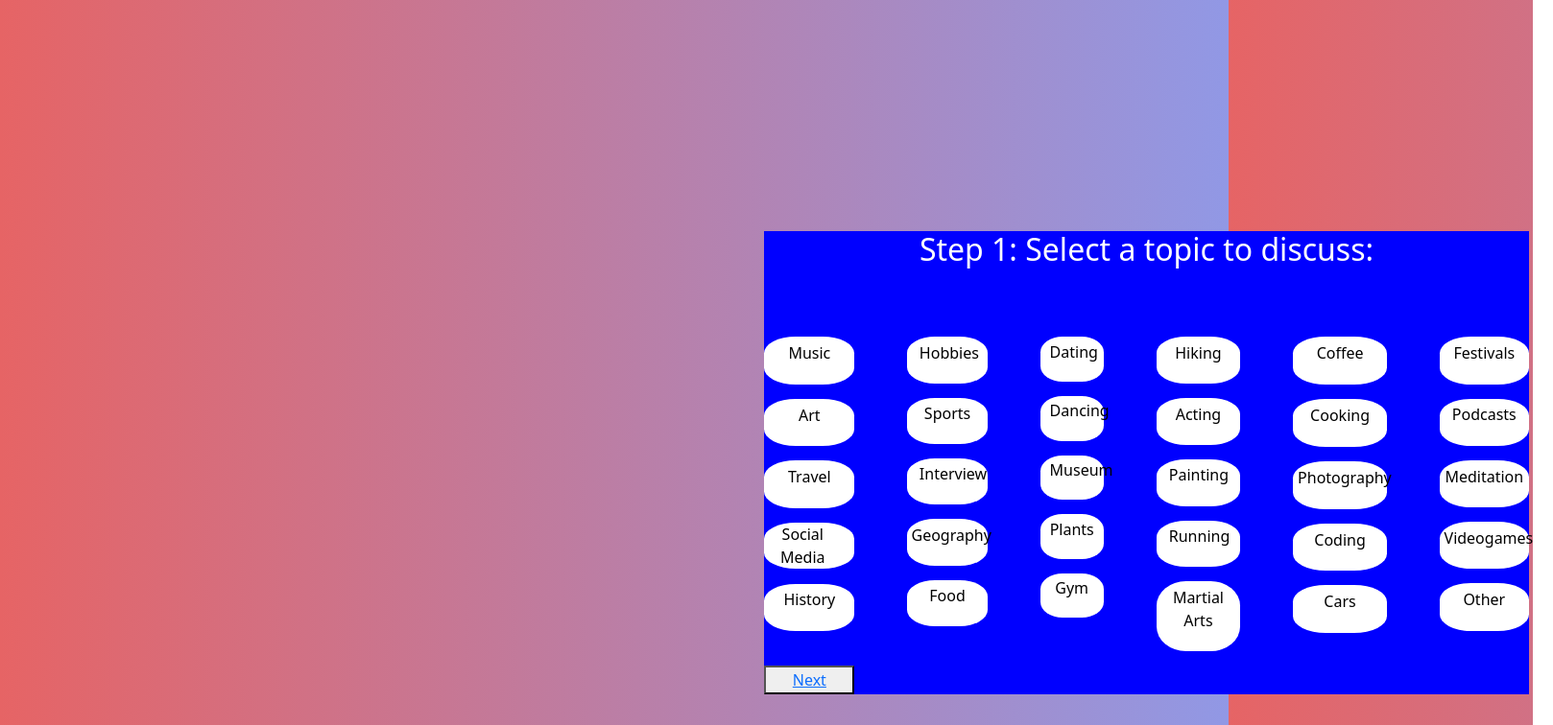
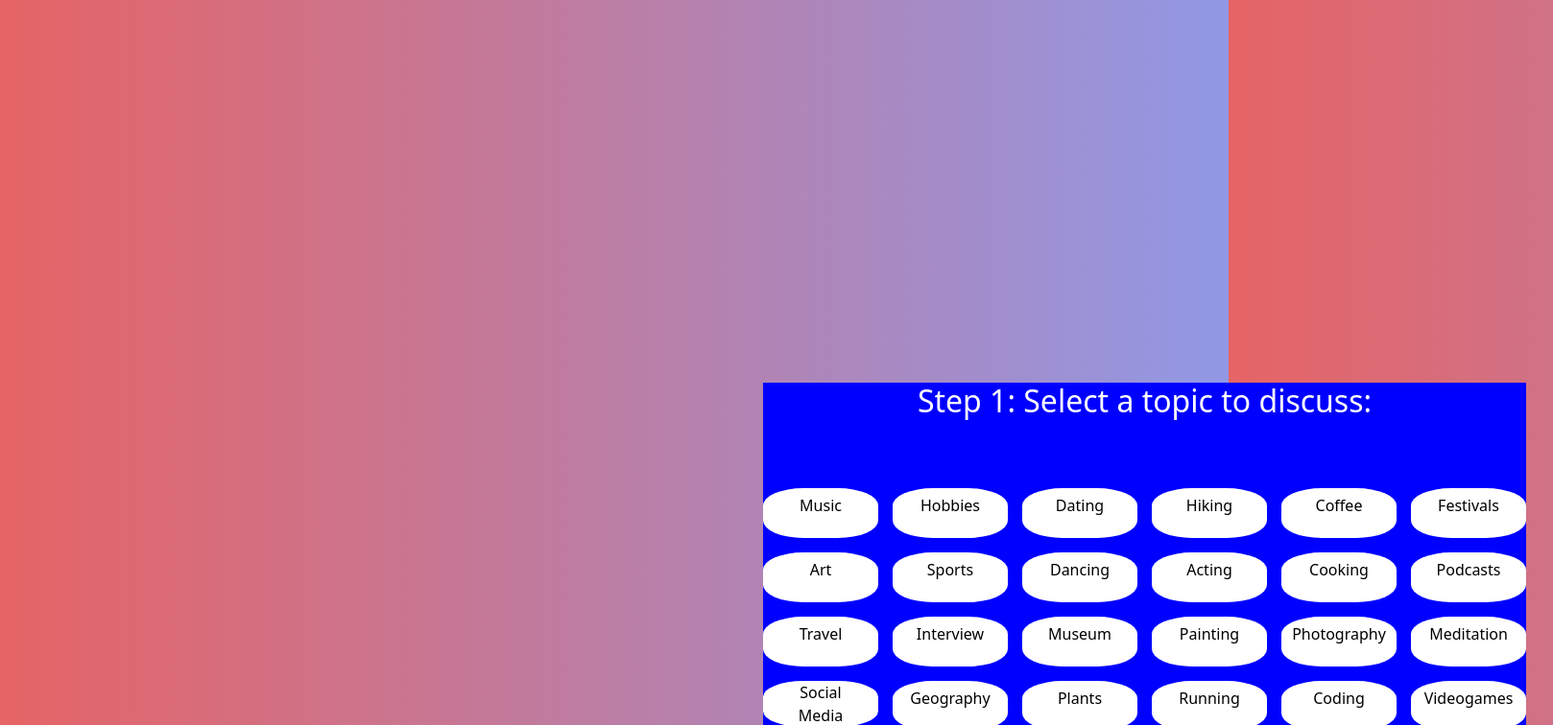
Before and after one commit to Paul449/PauEnglish-Practice99, a React (Vite) app in the folder client-side/: page /Topics in a window 1280 px wide. Shown: the top 756 px of the page at 96% size, 1618 px wide, since content can reach past the window. Built offline with nearby package versions, Linux system fonts and the light colour scheme.

Commit message:
icons comments

```diff
--- /dev/null
+++ b/client-side/src/assets/Icons.jsx
@@ -0,0 +1,44 @@
+import * as React from "react";
+// export Music icon
+// export Art Icon
+// export Travel Icon
+// export Social Media Icon
+// export History Icon
+// export Hobbies Icon
+// export Sports Icon
+// export Interview Icon
+// export Geography Icon
+// export Food Icon
+// export Dating Icon
+// export Dancing Icon
+// export Museum Icon
+// export Plants Icon
+// export Gym Icon
+// export Hiking Icon
+// export Acting Icon
+// export Painting Icon
+// export Running Icon
+// export martial arts icon
+function IconMixedMartialArts(props) {
+  return (
+    <svg
+      viewBox="0 0 24 24"
+      fill="currentColor"
+      height="1em"
+      width="1em"
+      {...props}
+    >
+      <path d="M15 10V7H7v3h8m3-3c.28 0 .5.09.7.29.19.21.3.44.3.71v2.78c0 .19-.03.33-.06.42l-.8 3.99c-.14.53-.44.81-.94.81H6.8c-.53 0-.85-.28-.94-.81l-.8-3.99c-.03-.09-.06-.23-.06-.42V5c0-.5.21-1 .6-1.39C6 3.2 6.45 3 7 3h8c.53 0 1 .2 1.41.61.4.39.59.89.59 1.39v3c0-.27.11-.5.3-.71.2-.2.42-.29.7-.29M7 20v-3h10v3c0 .3-.09.53-.29.72-.21.19-.44.28-.71.28H8c-.27 0-.5-.09-.71-.28-.2-.19-.29-.42-.29-.72z" />
+    </svg>
+  );
+}
+
+export default IconMixedMartialArts;
+// export Coffee Icon
+// export Cooking Icon
+// export Cars Icon
+// export Festivals Icon
+// export Podcasts Icon
+// export Meditation Icon
+// export Videogames Icon
+// export Other Icon
--- a/client-side/src/components/interests.jsx
+++ b/client-side/src/components/interests.jsx
@@ -1,4 +1,5 @@
-
+/*Icons */
+import IconMixedMartialArts from '../assets/Icons';
 export default function Interests(){
     return(
         <>
@@ -69,6 +70,7 @@ export default function Interests(){
         </div>
         <div className="MartialArts">
             <p>Martial Arts</p>
+            <img src={IconMixedMartialArts}></img>
         </div>
         </div>
         <div className="column5">
@@ -105,7 +107,7 @@ export default function Interests(){
             <p>Other</p>
         </div>
         </div>
-        <button id="Next" type="button"><a href="./Timer">Next</a></button>
+        <button id="Next"><a href="./Timer">Next</a></button>
     </section>
         </>
     )
--- a/client-side/src/index.css
+++ b/client-side/src/index.css
@@ -36,8 +36,9 @@ main{
 }
 .topics{
     display: grid;
-    grid-template-columns: auto auto auto auto auto auto;
-    column-gap: 55px;
+    grid-template-columns: 120px 120px 120px 120px 120px 120px;
+    column-gap: 15px;
+    align-content: center;
 }
 .Music{
     color: black;
@@ -75,6 +76,7 @@ main{
     background-color: white;
     margin-bottom: 15px;
     text-align: center;
+    padding-left: 15%;
     padding-right: 15%;
 }
 .History{
@@ -323,6 +325,8 @@ main{
 #Next{
     display: inline-grid;
 }
+/*Timer*/
+
 /*Chat*/
 
 /*Error*/
```
Also changed, not shown: client-side/src/assets/MartialArtsIcon.jsx (deleted, +0 -18 lines), 1 other file (tests, documents, lock files or other folders).
